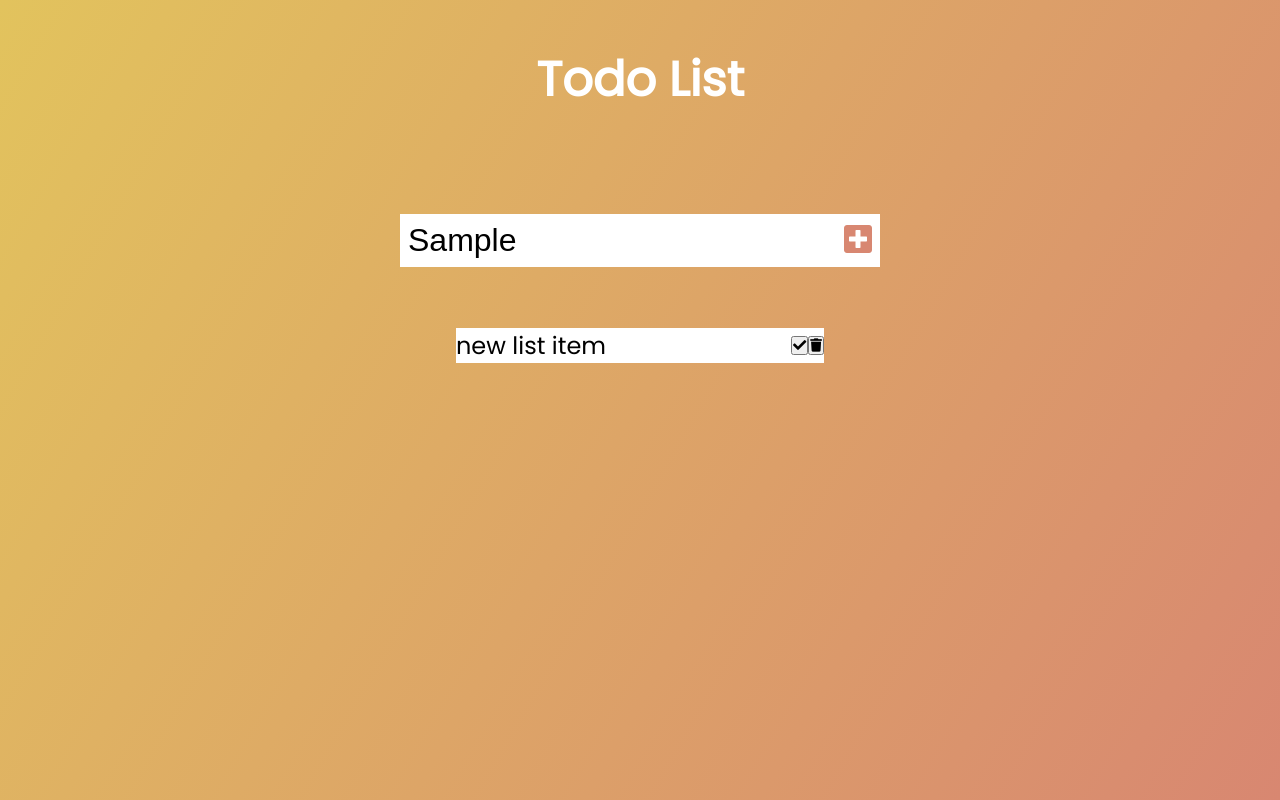
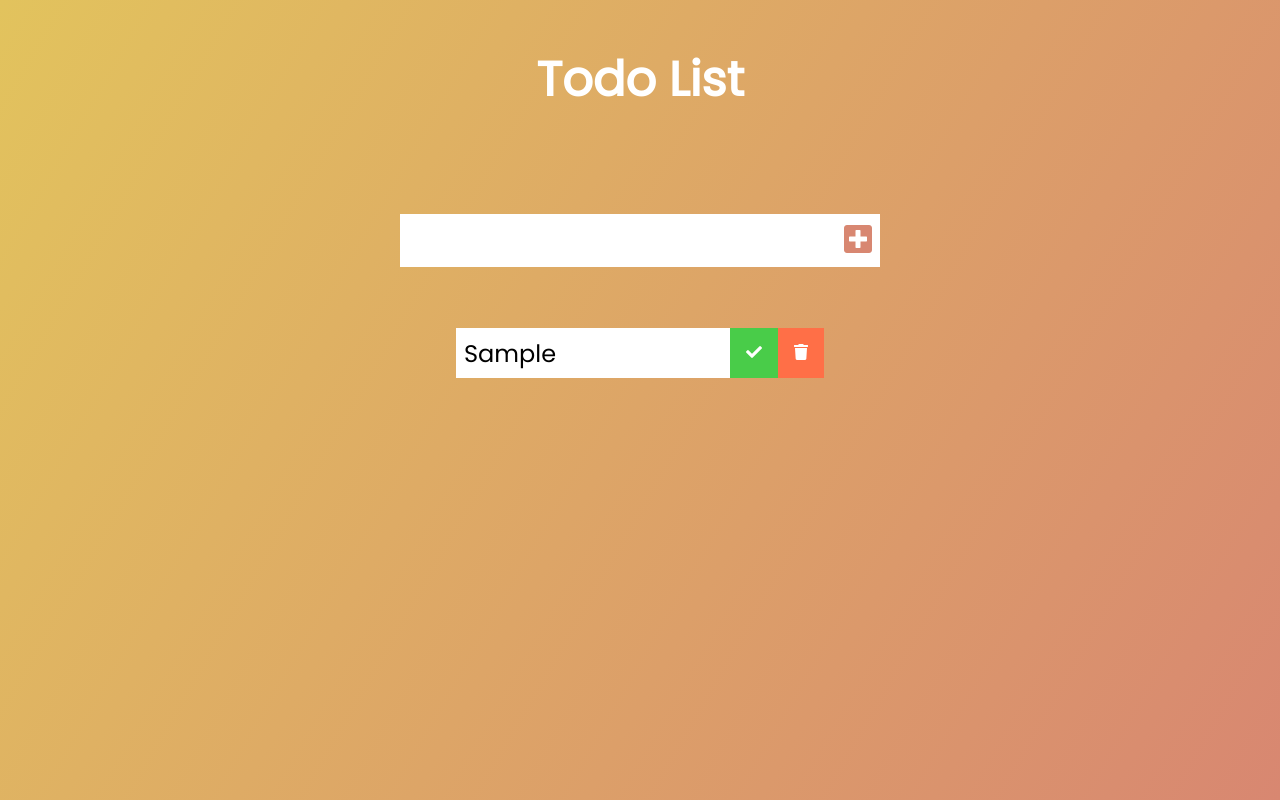
Before and after one commit to tamtam321/vanillaJsTodo, a plain HTML site: page index.html in a window 1280 px wide. Both pictures are taken after typing "Sample" into the empty fields and a click on the button 858 px from the left and 240 px from the top of the page. Drawn offline with Linux system fonts and the light colour scheme.

Commit message:
Now we can add any title of our list and I added a little style for it.

```diff
--- a/app.js
+++ b/app.js
@@ -19,7 +19,7 @@ function addTodo(event)
 
     // Create LI
     const newTodo = document.createElement("li");
-    newTodo.innerText = "new list item";
+    newTodo.innerText = todoInput.value;
     newTodo.classList.add("todo-item");
     todoDiv.appendChild(newTodo);
 
@@ -37,4 +37,7 @@ function addTodo(event)
 
     // APPEND TO LIST
     todoList.appendChild(todoDiv);
+
+    // Clear Todo INPUT VALUE
+    todoInput.value = "";
 }
--- a/style.css
+++ b/style.css
@@ -76,3 +76,23 @@ form button:hover
 {
     flex: 1;
 }
+
+.trash-btn, .complete-btn
+{
+    background: #ff6f47;
+    color: white;
+    border: none;
+    padding: 1rem;
+    cursor: pointer;
+    font-size: 1rem;
+}
+
+.complete-btn
+{
+    background: rgb(73, 204, 73);
+}
+
+.todo-item
+{
+    padding: 0rem 0.5rem;
+}
```
